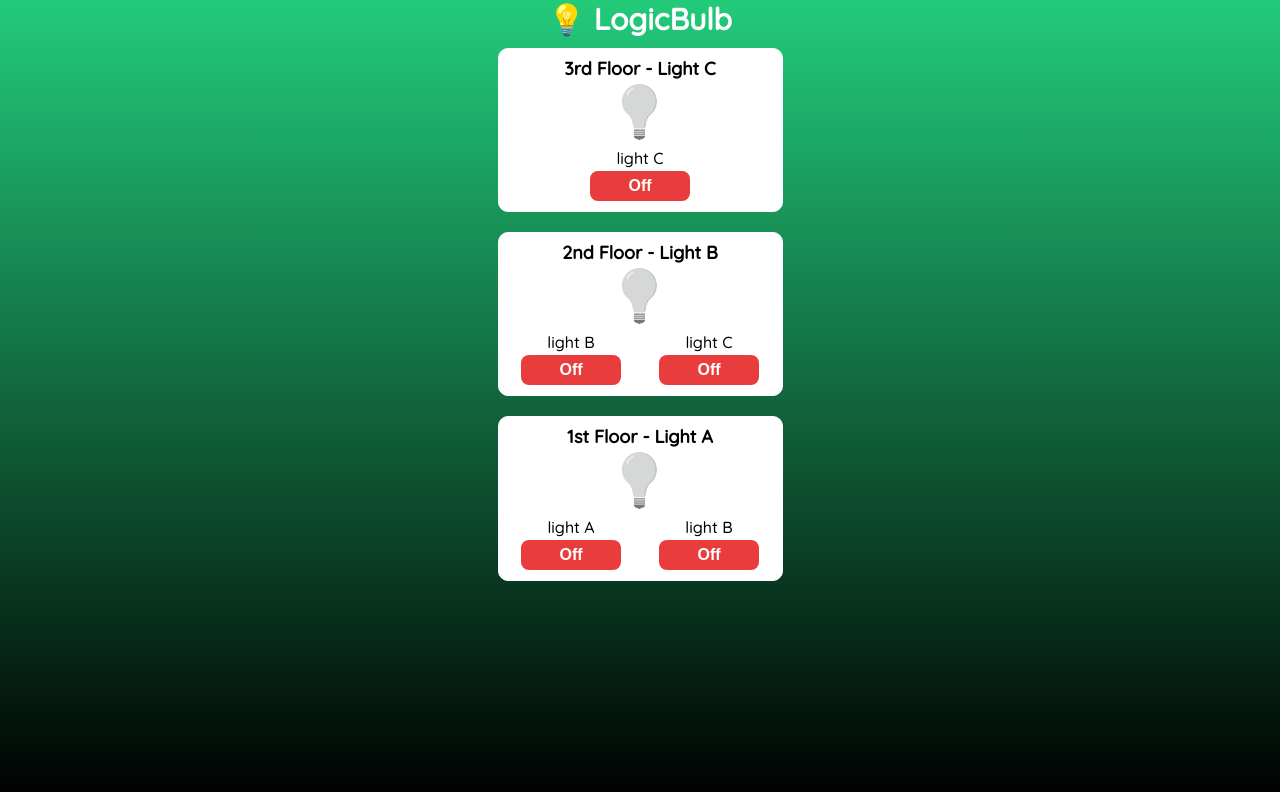
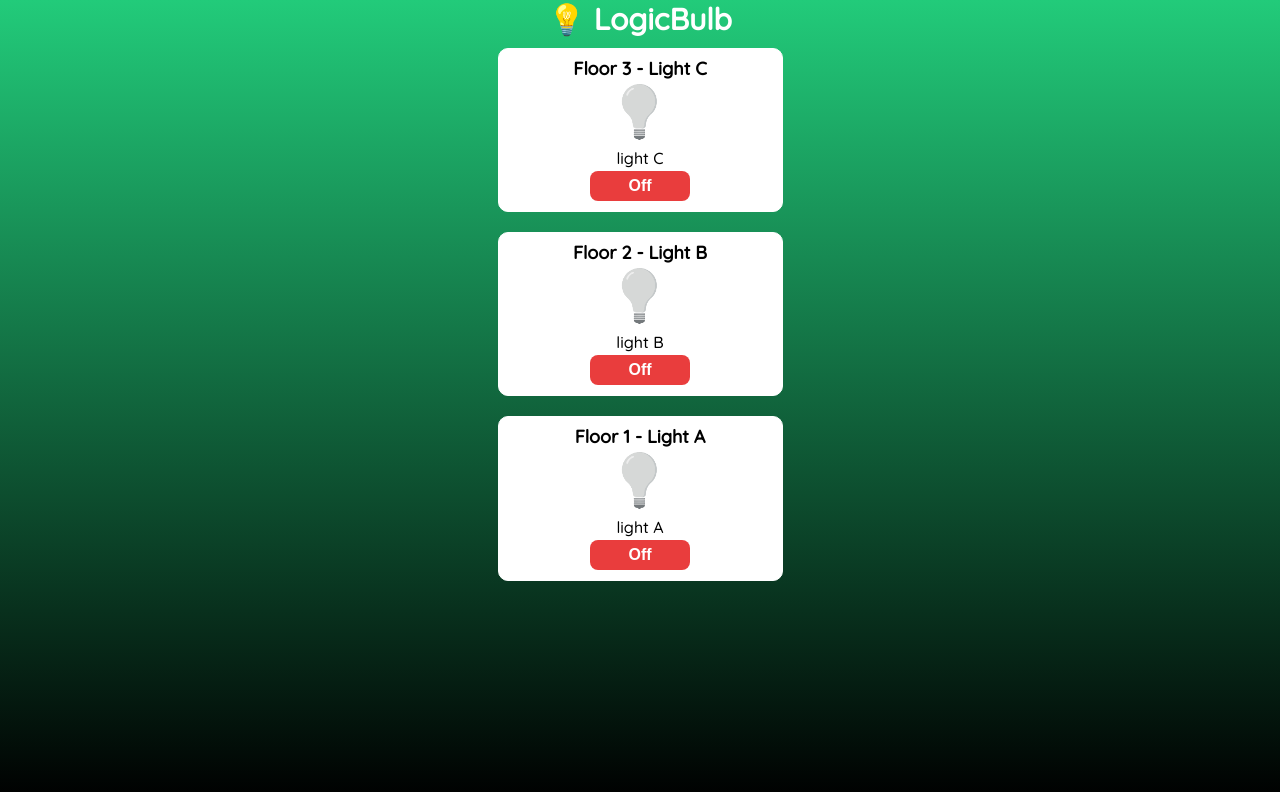
Before and after one commit to juanfel254/LogicBulb, a React (Create React App) app: page / in a window 1280 px wide. Shown: the top 792 px of the page. Built offline with nearby package versions, Linux system fonts and the light colour scheme.

Commit message:
Floor component created

```diff
--- a/src/components/house/House.jsx
+++ b/src/components/house/House.jsx
@@ -1,78 +1,20 @@
-import React, { useState } from 'react';
 import "./House.css"
-import Switch from './switch/Switch.jsx';
-import lightOff from  "./img/lightOff.png";
-import lightOn from "./img/lightOn.png";
+import Floor from "./floor/Floor.jsx";
 
 export default function House(){
-
-  const [lightA, setLightA] = useState(lightOff);
-  const [lightB, setLightB] = useState(lightOff);
-  const [lightC, setLightC] = useState(lightOff);
-
-  const [switchA, setSwitchA] = useState(false);
-  const [switchB, setSwitchB] = useState(false);
-  const [switchC, setSwitchC] = useState(false);
 
   return(
     <div className = "house-container">
       <h1 className = "main-title">💡 LogicBulb</h1>
-
-      <div className = "floor-container">
-        <h2 className = "floor-name">3rd Floor - Light C</h2>
-        <img src = {lightC} alt = "Lightbulb" />
-        <ul className = "switches-container">
-            <Switch
-            floorNumber = "3"
-            lightTag = "C"
-            switchState  =  {switchC}
-            lightSetState  =  {setLightC}
-            switchSetState = {setSwitchC}
-            />
-        </ul>
-      </div>
-
-      <div className = "floor-container">
-        <h2 className = "floor-name">2nd Floor - Light B</h2>
-        <img src = {lightB} alt = "Lightbulb" />
-        <ul className = "switches-container">
-            <Switch
-              floorNumber = "2"
-              lightTag = "B"
-              switchState = {switchB}
-              lightSetState  =  {setLightB}
-              switchSetState = {setSwitchB}
-            />
-            <Switch
-              floorNumber = "2"
-              lightTag = "C"
-              switchState = {switchC}
-              lightSetState  =  {setLightC}
-              switchSetState = {setSwitchC}
-            />
-        </ul>
-      </div>
-
-      <div className = "floor-container">
-        <h2 className = "floor-name">1st Floor - Light A</h2>
-        <img src = {lightA} alt = "Lightbulb" />
-        <ul className = "switches-container">
-          <Switch
-            floorNumber = "1"
-            lightTag = "A"
-            switchState = {switchA}
-            lightSetState  =  {setLightA}
-            switchSetState = {setSwitchA}
-          />
-          <Switch
-            floorNumber = "1"
-            lightTag = "B"
-            switchState = {switchB}
-            lightSetState  =  {setLightB}
-            switchSetState = {setSwitchB}
-          />
-        </ul>
-      </div>
+      <Floor
+        floorNumber = "3"
+      />
+      <Floor
+        floorNumber = "2"
+      />
+      <Floor
+        floorNumber = "1"
+      />
     </div>
   );
 }
--- /dev/null
+++ b/src/components/house/floor/Floor.jsx
@@ -0,0 +1,25 @@
+import React, { useState } from 'react';
+import Light from './light/Light.jsx';
+import lightOff from  "../img/lightOff.png" ;
+import lightOn from "../img/lightOn.png";
+
+export default function Floor({ floorNumber }){
+
+  const [light, setLight] = useState(false);
+  const lightTag = String.fromCharCode(parseInt(floorNumber)+64);
+
+  return (
+    <div className = "floor-container">
+    <h2 className = "floor-name">Floor {floorNumber} - Light {lightTag}</h2>
+    <img src = {light ? lightOn : lightOff} alt = "Lightbulb" />
+    <ul className = "switches-container">
+        <Light
+        floorNumber = {floorNumber}
+        lightTag = {lightTag}
+        lightState  =  {light}
+        lightSetState  =  {setLight}
+        />
+    </ul>
+  </div>
+  )
+}
--- /dev/null
+++ b/src/components/house/floor/light/Light.jsx
@@ -0,0 +1,19 @@
+import "./Light.css"
+
+export default function Light({ floorNumber, lightTag, lightState, lightSetState }){
+
+  const handleSwitch = () => {
+    lightState ? lightSetState(false) : lightSetState(true);
+  }
+
+  return (
+    <li className="indv-switch-container">
+      <label htmlFor={`swtich-floor${floorNumber}-ligth${lightTag}`}>light {lightTag}</label>
+      <button
+        className={lightState ? "background-green" : "background-red"}
+        id={`swtich-floor${floorNumber}-light${lightTag}`}
+        onClick={handleSwitch}>{lightState ? "On" : "Off"}
+      </button>
+    </li>
+  )
+}
--- a/src/components/house/switch/Switch.jsx
+++ /dev/null
@@ -1,26 +0,0 @@
-import "./Switch.css"
-import lightOff from  "../img/lightOff.png" ;
-import lightOn from "../img/lightOn.png";
-
-export default function Switch(props){
-  function handleSwitch() {
-    if (!props.switchState){
-      props.lightSetState(lightOn);
-      props.switchSetState(true);
-    } else {
-      props.lightSetState(lightOff);
-      props.switchSetState(false);
-    }
-  }
-
-  return (
-    <li className="indv-switch-container">
-      <label htmlFor={`swtich-floor${props.floorNumber}-ligth${props.lightTag}`}>light {props.lightTag}</label>
-      <button
-        className={!props.switchState ? "background-red" : "background-green"}
-        id={`swtich-floor${props.floorNumber}-light${props.lightTag}`}
-        onClick={handleSwitch}>{props.switchState ? "On" : "Off"}
-      </button>
-    </li>
-  )
-}
```
Also changed, not shown: src/components/house/floor/light/Light.css (renamed from src/components/house/switch/Switch.css), 15 other files (tests, documents, lock files or other folders).
